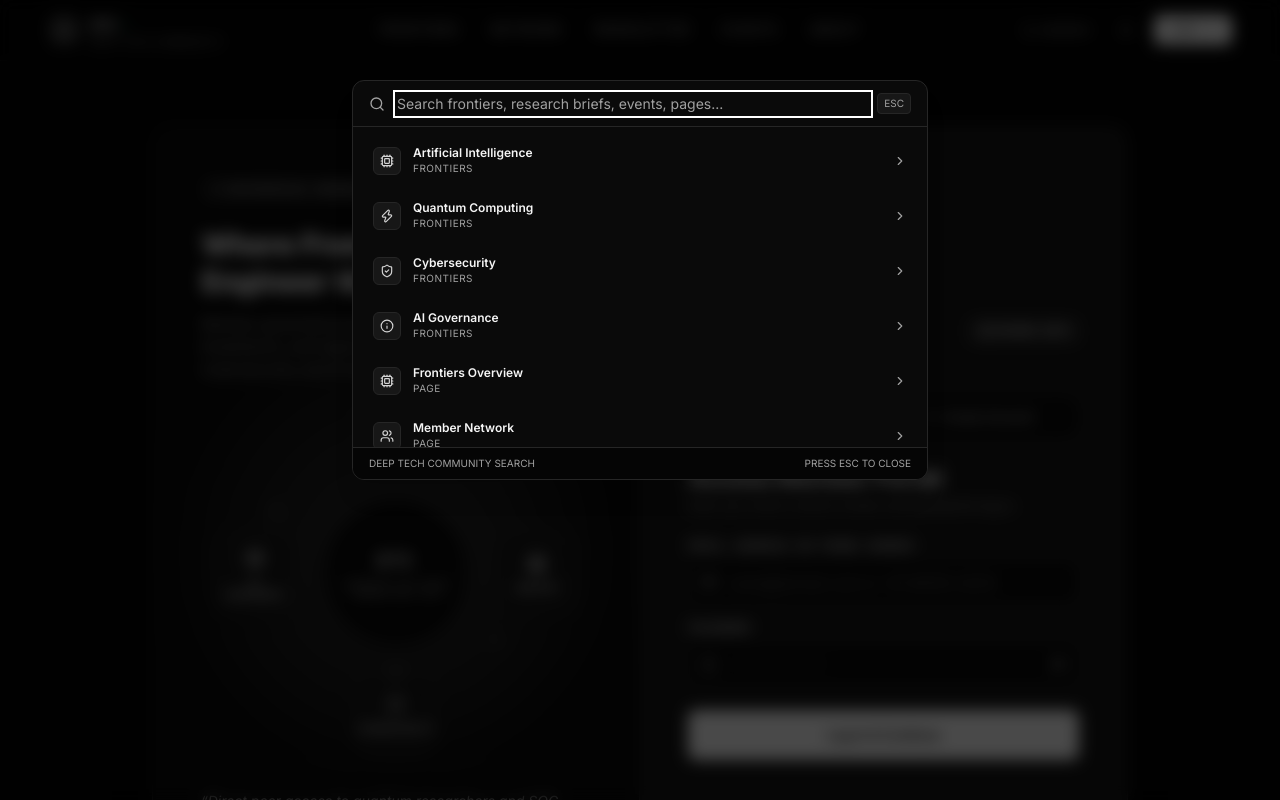
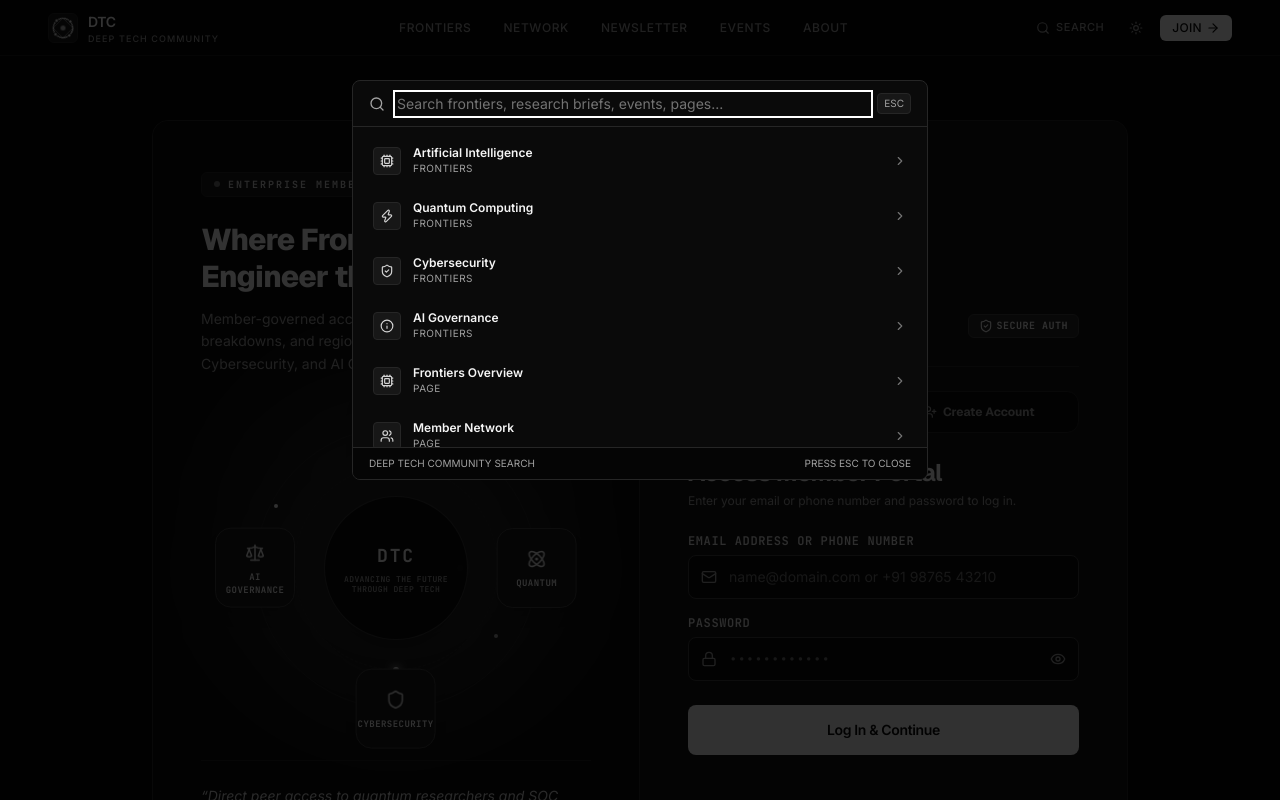
Before and after one commit to Shivammishra0001/deep-tech-community, a Next.js app: page /login in a window 1280 px wide. Both pictures are taken after a click on the button "SEARCH". Shown: the top 800 px of the page. Built offline with nearby package versions, Linux system fonts and the light colour scheme.

Commit message:
refactor(nav): apply compact minimal navbar refinement per instructions

```diff
--- a/src/components/chrome.tsx
+++ b/src/components/chrome.tsx
@@ -88,17 +88,14 @@
 export function Logo({ className }: { className?: string }) {
   return (
     <Link href="/" className={cx("group inline-flex items-center gap-2.5 select-none", className)}>
-      <span className="inline-flex size-8 items-center justify-center rounded-md border border-neutral-300/80 bg-neutral-100 text-neutral-950 transition-colors duration-200 dark:border-neutral-800 dark:bg-neutral-900 dark:text-white">
+      <span className="inline-flex size-7.5 items-center justify-center rounded-md border border-neutral-800 bg-neutral-900 text-white transition-colors duration-200">
         <LogoSymbol className="size-full" />
       </span>
       <div className="flex flex-col leading-none">
-        <div className="flex items-center gap-1.5">
-          <span className="font-sans text-sm font-semibold tracking-tight text-neutral-900 dark:text-white group-hover:text-neutral-600 dark:group-hover:text-neutral-300 transition-colors">
-            DTC
-          </span>
-          <span className="size-1 rounded-full bg-emerald-500" />
-        </div>
-        <span className="font-sans text-[9px] font-medium uppercase tracking-[0.14em] text-neutral-500 dark:text-neutral-400 mt-0.5">
+        <span className="font-sans text-sm font-semibold tracking-tight text-white group-hover:text-neutral-300 transition-colors">
+          DTC
+        </span>
+        <span className="font-sans text-[9px] font-medium uppercase tracking-[0.12em] text-neutral-400 mt-0.5">
           DEEP TECH COMMUNITY
         </span>
       </div>
@@ -116,7 +113,7 @@
     <button
       onClick={() => setTheme(dark ? "light" : "dark")}
       aria-label={dark ? "Switch to light mode" : "Switch to dark mode"}
-      className="grid size-8 place-items-center rounded-md text-neutral-500 hover:text-neutral-900 dark:text-neutral-400 dark:hover:text-white transition-colors cursor-pointer"
+      className="grid size-7 place-items-center rounded-md text-neutral-400 hover:text-white transition-colors cursor-pointer"
     >
       {dark ? <Sun className="size-3.5" /> : <Moon className="size-3.5" />}
     </button>
@@ -163,7 +160,7 @@
           animate={{ opacity: 1 }}
           exit={{ opacity: 0 }}
           onClick={onClose}
-          className="fixed inset-0 bg-black/70 backdrop-blur-sm"
+          className="fixed inset-0 bg-black/80"
         />
 
         {/* Modal Window */}
@@ -172,10 +169,10 @@
           animate={{ opacity: 1, scale: 1, y: 0 }}
           exit={{ opacity: 0, scale: 0.98, y: -8 }}
           transition={{ duration: 0.15 }}
-          className="relative z-10 w-full max-w-xl overflow-hidden rounded-xl border border-neutral-200 bg-white shadow-xl dark:border-neutral-800 dark:bg-[#0a0a0a]"
+          className="relative z-10 w-full max-w-xl overflow-hidden rounded-lg border border-neutral-800 bg-[#0a0a0a]"
         >
           {/* Search Input Box */}
-          <div className="flex items-center border-b border-neutral-200 px-4 py-3 dark:border-neutral-800">
+          <div className="flex items-center border-b border-neutral-800 px-4 py-3">
             <Search className="size-4 text-neutral-400 mr-3 shrink-0" />
             <input
               type="text"
@@ -183,14 +180,14 @@
               value={query}
               onChange={(e) => setQuery(e.target.value)}
               placeholder="Search frontiers, research briefs, events, pages..."
-              className="w-full bg-transparent font-sans text-sm text-neutral-900 placeholder-neutral-400 outline-none dark:text-neutral-50"
+              className="w-full bg-transparent font-sans text-sm text-neutral-50 placeholder-neutral-500 outline-none"
             />
             {query && (
-              <button onClick={() => setQuery("")} className="text-xs text-neutral-400 hover:text-neutral-600 dark:hover:text-neutral-200">
+              <button onClick={() => setQuery("")} className="text-xs text-neutral-400 hover:text-neutral-200">
                 Clear
               </button>
             )}
-            <kbd className="ml-2 rounded border border-neutral-200 bg-neutral-100 px-1.5 py-0.5 font-sans text-[10px] text-neutral-500 dark:border-neutral-800 dark:bg-neutral-900 dark:text-neutral-400">
+            <kbd className="ml-2 rounded border border-neutral-800 bg-neutral-900 px-1.5 py-0.5 font-sans text-[10px] text-neutral-400">
               ESC
             </kbd>
           </div>
@@ -198,7 +195,7 @@
           {/* Search Results List */}
           <div className="max-h-80 overflow-y-auto p-2">
             {filtered.length === 0 ? (
-              <div className="p-8 text-center font-sans text-xs text-neutral-500 dark:text-neutral-400">
+              <div className="p-8 text-center font-sans text-xs text-neutral-400">
                 No matching results found for &quot;{query}&quot;
               </div>
             ) : (
@@ -209,22 +206,22 @@
                     <button
                       key={item.href}
                       onClick={() => handleSelect(item.href)}
-                      className="flex w-full items-center justify-between rounded-lg px-3 py-2.5 text-left transition-colors hover:bg-neutral-100 dark:hover:bg-neutral-900/80 cursor-pointer"
+                      className="flex w-full items-center justify-between rounded-md px-3 py-2.5 text-left transition-colors hover:bg-neutral-900 cursor-pointer"
                     >
                       <div className="flex items-center gap-3">
-                        <div className="flex size-7 items-center justify-center rounded-md border border-neutral-200 bg-neutral-50 text-neutral-700 dark:border-neutral-800 dark:bg-neutral-900 dark:text-neutral-300">
+                        <div className="flex size-7 items-center justify-center rounded border border-neutral-800 bg-neutral-900 text-neutral-300">
                           <Icon className="size-3.5" />
                         </div>
                         <div>
-                          <p className="font-sans text-xs font-semibold text-neutral-900 dark:text-neutral-100">
+                          <p className="font-sans text-xs font-semibold text-neutral-100">
                             {item.title}
                           </p>
-                          <p className="font-sans text-[10px] uppercase tracking-wider text-neutral-500 dark:text-neutral-400">
+                          <p className="font-sans text-[10px] uppercase tracking-wider text-neutral-400">
                             {item.category}
                           </p>
                         </div>
                       </div>
-                      <ChevronRight className="size-3.5 text-neutral-400" />
+                      <ChevronRight className="size-3.5 text-neutral-500" />
                     </button>
                   );
                 })}
@@ -233,7 +230,7 @@
           </div>
 
           {/* Footer info */}
-          <div className="border-t border-neutral-200 bg-neutral-50 px-4 py-2 font-sans text-[10px] text-neutral-500 dark:border-neutral-800 dark:bg-[#050505] dark:text-neutral-400 flex justify-between items-center">
+          <div className="border-t border-neutral-800 bg-[#050505] px-4 py-2 font-sans text-[10px] text-neutral-400 flex justify-between items-center">
             <span>DEEP TECH COMMUNITY SEARCH</span>
             <span>PRESS ESC TO CLOSE</span>
           </div>
@@ -243,7 +240,7 @@
   );
 }
 
-/** Premium Editorial Header Component (PROMPT 04E Refinement) */
+/** Refined Minimal Editorial Header Component */
 export function Navbar() {
   const [scrolled, setScrolled] = useState(false);
   const [mobileOpen, setMobileOpen] = useState(false);
@@ -307,10 +304,8 @@
     <>
       <header
         className={cx(
-          "sticky top-0 z-50 w-full transition-all duration-200 border-b",
-          scrolled
-            ? "border-neutral-200/80 bg-white/95 py-2.5 dark:border-neutral-900 dark:bg-[#050505]/95 shadow-xs"
-            : "border-neutral-200/40 bg-white/90 py-3.5 dark:border-neutral-900/60 dark:bg-[#050505]/90"
+          "sticky top-0 z-50 w-full transition-all duration-200 border-b border-neutral-900 bg-[#050505]",
+          scrolled ? "py-2 sm:py-2.5" : "py-2.5 sm:py-3"
         )}
       >
         <Container className="flex items-center justify-between gap-4">
@@ -318,7 +313,7 @@
           <Logo />
 
           {/* CENTER: Primary Editorial Navigation Links */}
-          <nav className="hidden md:flex items-center gap-6 lg:gap-8" aria-label="Main Navigation">
+          <nav className="hidden md:flex items-center gap-4 lg:gap-5" aria-label="Main Navigation">
             {NAV_CENTER_ITEMS.map((item) => {
               const isActive = pathname === item.href || (item.href !== "/" && pathname.startsWith(item.href));
               return (
@@ -326,32 +321,32 @@
                   key={item.href}
                   href={item.href}
                   className={cx(
-                    "relative py-1 font-sans text-[12px] lg:text-[13px] font-medium uppercase tracking-[0.06em] transition-colors duration-150 select-none",
+                    "relative py-1 px-1.5 font-sans text-[12px] font-medium uppercase tracking-[0.05em] transition-colors duration-150 select-none",
                     isActive
-                      ? "text-neutral-950 dark:text-white"
-                      : "text-neutral-600 hover:text-neutral-950 dark:text-neutral-400 dark:hover:text-white"
+                      ? "text-white"
+                      : "text-neutral-400 hover:text-white"
                   )}
                 >
                   {item.label}
                   {isActive && (
-                    <span className="absolute bottom-0 left-0 right-0 h-[1.5px] bg-neutral-950 dark:bg-white rounded-full" />
+                    <span className="absolute bottom-0 left-1.5 right-1.5 h-[1px] bg-white" />
                   )}
                 </Link>
               );
             })}
           </nav>
 
-          {/* RIGHT: Actions (Subtle Search, Theme, Strong JOIN) */}
-          <div className="flex items-center gap-2 sm:gap-3">
+          {/* RIGHT: Actions (Subtle Search, Theme, Clean White JOIN Button) */}
+          <div className="flex items-center gap-2 sm:gap-2.5">
             {/* Search Trigger Button */}
             <button
               type="button"
               onClick={() => setSearchOpen(true)}
-              className="flex items-center gap-1.5 px-2 py-1 text-neutral-500 hover:text-neutral-900 dark:text-neutral-400 dark:hover:text-white transition-colors cursor-pointer"
+              className="flex items-center gap-1.5 px-2 py-1 font-sans text-[11px] font-medium text-neutral-400 hover:text-white transition-colors cursor-pointer"
               aria-label="Search platform"
             >
               <Search className="size-3.5" />
-              <span className="hidden lg:inline font-sans text-[11px] font-medium uppercase tracking-wider">
+              <span className="hidden lg:inline uppercase tracking-wider">
                 SEARCH
               </span>
             </button>
@@ -359,14 +354,14 @@
             {/* Theme Toggle */}
             <ThemeToggle />
 
-            {/* User Auth or Strong JOIN Button */}
+            {/* User Auth or Clean White JOIN Button */}
             {user ? (
               <div className="flex items-center gap-2">
                 <Link
                   href="/admin"
-                  className="flex items-center gap-2 rounded-md border border-neutral-300/80 bg-neutral-100 px-2.5 py-1 text-xs font-medium text-neutral-900 dark:border-neutral-800 dark:bg-neutral-900 dark:text-neutral-100 hover:bg-neutral-200 dark:hover:bg-neutral-800 transition-colors"
+                  className="flex items-center gap-2 rounded-md border border-neutral-800 bg-neutral-900 px-2.5 py-1 text-xs font-medium text-neutral-100 hover:bg-neutral-800 transition-colors"
                 >
-                  <span className="flex size-4.5 items-center justify-center rounded-full bg-neutral-900 font-sans text-[9px] font-bold text-white dark:bg-white dark:text-neutral-950">
+                  <span className="flex size-4.5 items-center justify-center rounded-full bg-white font-sans text-[9px] font-bold text-neutral-950">
                     {user.name ? user.name.split(" ").map((n) => n[0]).join("").toUpperCase().slice(0, 2) : "U"}
                   </span>
                   <span className="hidden sm:inline max-w-[90px] truncate">{user.name.split(" ")[0]}</span>
@@ -375,10 +370,10 @@
             ) : (
               <Link
                 href="/join"
-                className="group inline-flex items-center gap-1.5 rounded-md bg-neutral-950 px-3.5 py-1.5 font-sans text-[12px] font-medium tracking-wide text-white transition-all duration-200 hover:bg-neutral-800 dark:bg-white dark:text-neutral-950 dark:hover:bg-neutral-200 cursor-pointer shadow-xs"
+                className="group inline-flex items-center gap-1 rounded-md bg-white px-3 py-1 font-sans text-[12px] font-medium tracking-wide text-neutral-950 transition-colors duration-150 hover:bg-neutral-200 cursor-pointer shadow-xs"
               >
                 <span>JOIN</span>
-                <ArrowRight className="size-3.5 transition-transform duration-200 group-hover:translate-x-0.5" />
+                <ArrowRight className="size-3.5 transition-transform duration-150 group-hover:translate-x-0.5" />
               </Link>
             )}
 
@@ -388,7 +383,7 @@
               onClick={() => setMobileOpen(!mobileOpen)}
               aria-label={mobileOpen ? "Close menu" : "Open menu"}
               aria-expanded={mobileOpen}
-              className="grid size-8 place-items-center rounded-md border border-neutral-200 text-neutral-700 md:hidden dark:border-neutral-800 dark:text-neutral-300 cursor-pointer"
+              className="grid size-7.5 place-items-center rounded-md border border-neutral-800 text-neutral-300 md:hidden cursor-pointer"
             >
               {mobileOpen ? <X className="size-4" /> : <Menu className="size-4" />}
             </button>
@@ -407,37 +402,37 @@
             animate={{ opacity: 1, height: "auto" }}
             exit={{ opacity: 0, height: 0 }}
             transition={{ duration: 0.2, ease: "easeInOut" }}
-            className="sticky top-[53px] z-40 overflow-hidden border-b border-neutral-200 bg-white md:hidden dark:border-neutral-900 dark:bg-[#050505]"
+            className="sticky top-[49px] z-40 overflow-hidden border-b border-neutral-900 bg-[#050505] md:hidden"
           >
-            <Container className="py-5 space-y-4">
+            <Container className="py-4 space-y-3">
               <div className="grid gap-1">
                 {NAV_CENTER_ITEMS.map((item) => (
                   <Link
                     key={item.href}
                     href={item.href}
-                    className="flex items-center justify-between rounded-md px-3 py-2 font-sans text-xs font-medium uppercase tracking-wider text-neutral-800 hover:bg-neutral-100 hover:text-neutral-950 dark:text-neutral-200 dark:hover:bg-neutral-900 dark:hover:text-white"
+                    className="flex items-center justify-between rounded-md px-3 py-2 font-sans text-xs font-medium uppercase tracking-wider text-neutral-300 hover:bg-neutral-900 hover:text-white"
                   >
                     <span>{item.label}</span>
-                    <ChevronRight className="size-3.5 text-neutral-400" />
+                    <ChevronRight className="size-3.5 text-neutral-500" />
                   </Link>
                 ))}
               </div>
 
-              <div className="border-t border-neutral-200 pt-3 dark:border-neutral-900">
+              <div className="border-t border-neutral-900 pt-3">
                 {user ? (
                   <div className="flex items-center justify-between">
                     <div className="flex items-center gap-2.5">
-                      <div className="flex size-7 items-center justify-center rounded-full bg-neutral-900 font-sans text-xs font-semibold text-white dark:bg-white dark:text-neutral-950">
+                      <div className="flex size-7 items-center justify-center rounded-full bg-white font-sans text-xs font-semibold text-neutral-950">
                         {user.name ? user.name.split(" ").map((n) => n[0]).join("").toUpperCase().slice(0, 2) : "U"}
                       </div>
                       <div>
-                        <p className="font-sans text-xs font-semibold text-neutral-900 dark:text-neutral-50">{user.name}</p>
-                        <p className="font-sans text-[10px] text-neutral-500 dark:text-neutral-400">{user.email}</p>
+                        <p className="font-sans text-xs font-semibold text-neutral-50">{user.name}</p>
+                        <p className="font-sans text-[10px] text-neutral-400">{user.email}</p>
                       </div>
                     </div>
                     <button
                       onClick={handleLogout}
-                      className="rounded-md border border-red-300 px-2.5 py-1 font-sans text-xs font-medium text-red-600 dark:border-red-900/60 dark:text-red-400 cursor-pointer"
+                      className="rounded-md border border-red-900/60 px-2.5 py-1 font-sans text-xs font-medium text-red-400 cursor-pointer"
                     >
                       Sign Out
                     </button>
@@ -447,7 +442,7 @@
                     <Button href="/login" variant="outline" size="sm" className="flex-1 justify-center font-sans text-xs font-medium">
                       Login
                     </Button>
-                    <Button href="/join" variant="primary" size="sm" className="flex-1 justify-center font-sans text-xs font-medium">
+                    <Button href="/join" variant="primary" size="sm" className="flex-1 justify-center font-sans text-xs font-medium bg-white text-neutral-950 hover:bg-neutral-200">
                       Join Community →
                     </Button>
                   </div>
```
